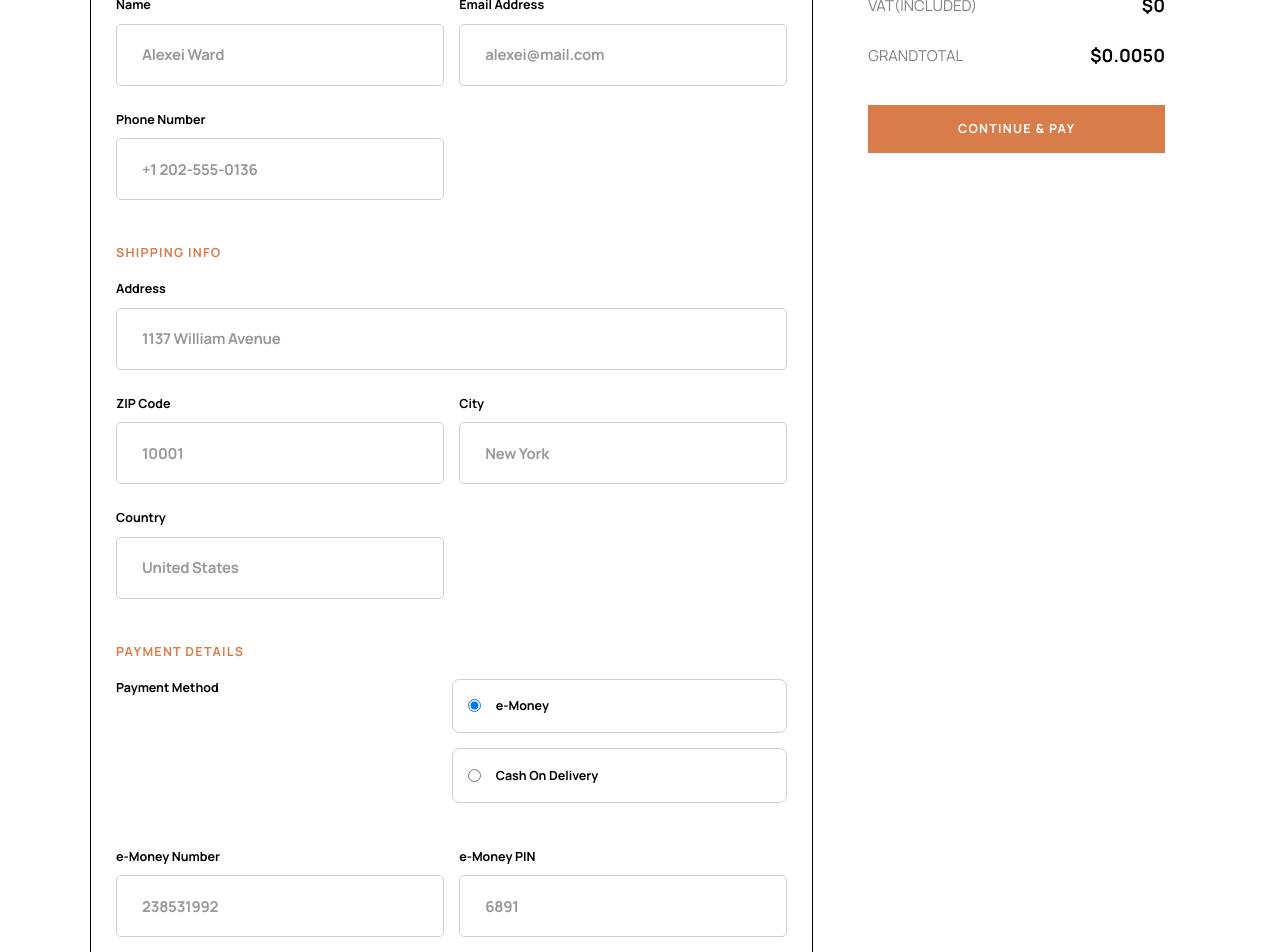
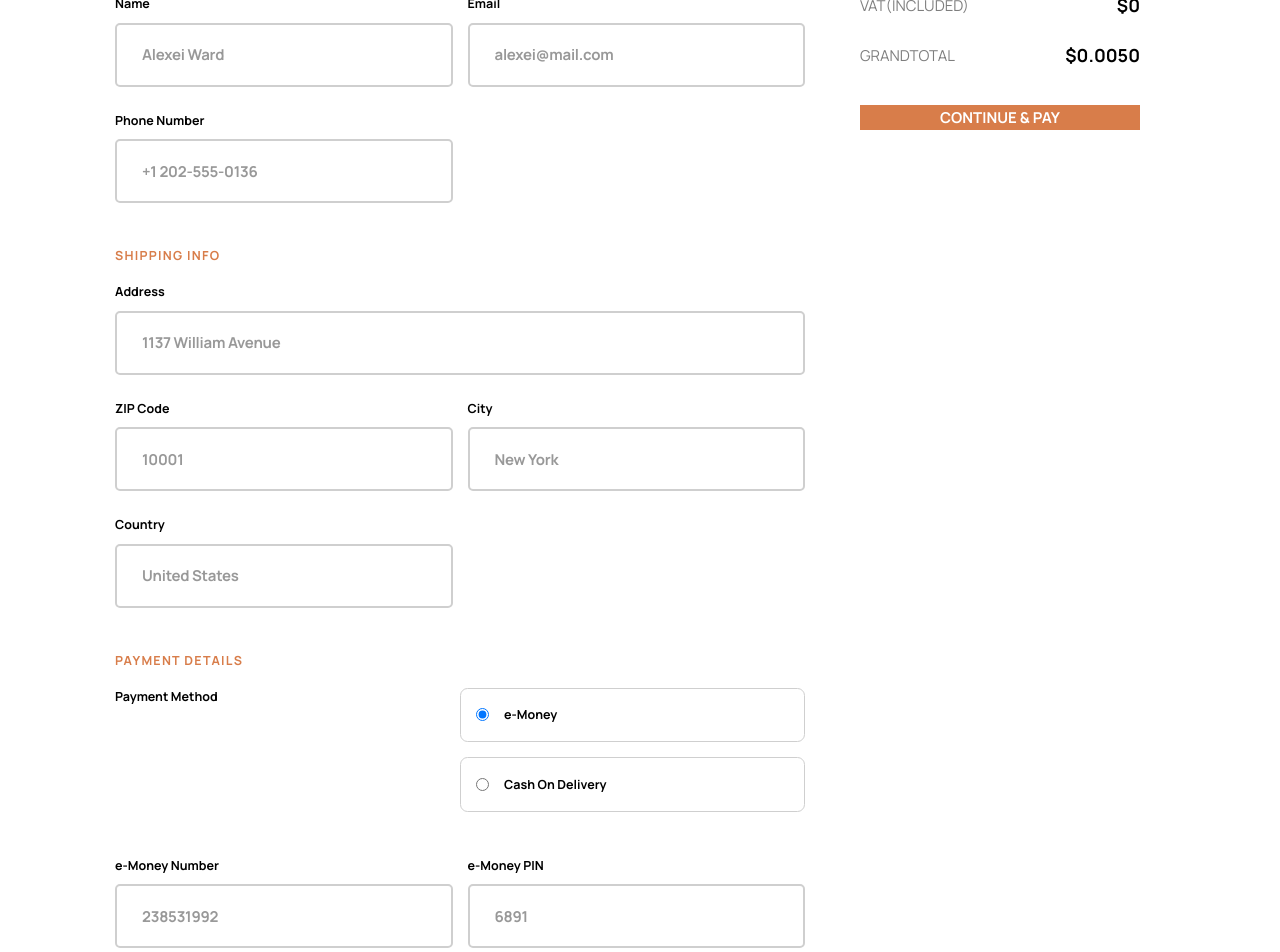
Before and after one commit to godwinopara/audiophille-ecommerce, a React (Create React App) app: page /checkout in a window 1280 px wide. Shown: the part 360-1312 px from the top of the page. Built offline with nearby package versions, Linux system fonts and the light colour scheme.

Commit message:
added form validation with formik and yup

```diff
--- a/package.json
+++ b/package.json
@@ -8,11 +8,13 @@
     "@testing-library/react": "^11.2.7",
     "@testing-library/user-event": "^12.8.3",
     "firebase": "^9.5.0",
+    "formik": "^2.2.9",
     "react": "^17.0.2",
     "react-dom": "^17.0.2",
     "react-router-dom": "^6.0.2",
     "react-scripts": "4.0.3",
-    "web-vitals": "^1.1.2"
+    "web-vitals": "^1.1.2",
+    "yup": "^0.32.11"
   },
   "scripts": {
     "start": "craco start",
--- a/src/components/form/FormInput.js
+++ b/src/components/form/FormInput.js
@@ -1,11 +1,14 @@
-import React from "react";
-
-const FormInput = ({ inputType, placeholder }) => {
+const FormInput = ({ inputType, placeholder, value, onChange, name, inputEmpty }) => {
   return (
     <input
-      className="border border-gray-100 rounded-lg mb-10 mt-4 pl-10 py-7 w-full"
+      className={`border-2 ${
+        inputEmpty === true ? "border-red-100" : "border-gray-100"
+      } rounded-lg mb-10 mt-4 pl-10 py-7 w-full font-bold`}
       type={inputType}
       placeholder={placeholder}
+      value={value}
+      name={name}
+      onChange={onChange}
     />
   );
 };
--- /dev/null
+++ b/src/components/form/FormikInput.js
@@ -0,0 +1,26 @@
+import { useField } from "formik";
+
+const FormikInput = ({ label, ...props }) => {
+  const [field, meta] = useField(props);
+  return (
+    <div>
+      <div className="flex justify-between">
+        <label
+          htmlFor={props.id || props.name}
+          className={`${meta.touched && meta.error ? "text-red-100" : null} font-bold text-xl`}
+        >
+          {label}
+        </label>
+        <span className="text-red-100">{meta.error}</span>
+      </div>
+      <input
+        className={`border-2 ${meta.touched && meta.error ? "border-red-100" : "border-gray-100"}
+            block rounded-lg w-full mb-10 mt-4 pl-10 py-7 font-bold`}
+        {...props}
+        {...field}
+      />
+    </div>
+  );
+};
+
+export default FormikInput;
--- /dev/null
+++ b/src/components/form/FormikRadio.js
@@ -0,0 +1,14 @@
+import { useField } from "formik";
+
+const FormikRadio = ({ children, ...props }) => {
+  const [field, meta] = useField({ ...props, type: "radio" });
+
+  return (
+    <div>
+      <label htmlFor=""></label>
+      <input type="radio" name="" id="" />
+    </div>
+  );
+};
+
+export default FormikRadio;
--- /dev/null
+++ b/src/components/form/FormikValidation.js
@@ -0,0 +1,11 @@
+import * as Yup from "yup";
+
+export const formValidation = Yup.object().shape({
+  name: Yup.string().min(5, "too short").required("required"),
+  email: Yup.string().email("invalid email format").required("required"),
+  phonenumber: Yup.number().required("required"),
+  address: Yup.string().required("required"),
+  city: Yup.string().required("required"),
+  zipcode: Yup.string().required("required"),
+  country: Yup.string().required("required"),
+});
--- a/src/components/form/InputWrapper.js
+++ b/src/components/form/InputWrapper.js
@@ -1,11 +1,26 @@
 import Label from "./Label";
 import FormInput from "./FormInput";
 
-const InputWrapper = ({ labelText, placeholder, inputType }) => {
+const InputWrapper = ({
+  labelText,
+  placeholder,
+  inputType,
+  value,
+  onChange,
+  name,
+  isInputFieldEmpty,
+}) => {
   return (
     <div className="w-full">
       <Label text={labelText} />
-      <FormInput inputType={inputType} placeholder={placeholder} />
+      <FormInput
+        inputType={inputType}
+        value={value}
+        placeholder={placeholder}
+        onChange={onChange}
+        name={name}
+        inputEmpty={isInputFieldEmpty}
+      />
     </div>
   );
 };
--- a/src/pages/Checkout.js
+++ b/src/pages/Checkout.js
@@ -1,4 +1,4 @@
-import { Fragment, useState } from "react";
+import { Fragment, useState, useContext } from "react";
 import Header from "../components/layout/Header";
 import Footer from "../components/layout/Footer";
 import GoBackBtn from "../components/shared/GoBackBtn";
@@ -7,58 +7,81 @@ import InputWrapper from "../components/form/InputWrapper";
 import PaymentMethod from "../components/form/PaymentMethod";
 import Label from "../components/form/Label";
 import Heading3 from "../components/shared/Heading3";
-import { useContext } from "react";
 import CartContext from "../context/cart/cartContext";
 import CartItemDetails from "../components/cart/CartItemDetails";
 import CostList from "../components/checkout/CostList";
-import Input from "../components/shared/Input";
 import cashPaymentImg from "../assets/shared/desktop/cash-payment.png";
+
+/* REACT FORMIK IMPORTS */
+
+import { Formik, Form } from "formik";
+import FormikInput from "../components/form/FormikInput";
+import { formValidation } from "../components/form/FormikValidation";
 
 const Checkout = () => {
   const { cart, total } = useContext(CartContext);
+
+  /* Default Values for various input fields */
+
+  const initialValues = {
+    name: "",
+    email: "",
+    phonenumber: "",
+    address: "",
+    city: "",
+    zipcode: "",
+    country: "",
+  };
+
   const [paymentMethod, setPaymentMethod] = useState("eMoney");
 
   const handleOnChange = (e) => {
     setPaymentMethod(e.target.value);
   };
 
+  const handleSubmit = (values) => {
+    console.log(values);
+  };
+
   return (
     <Fragment>
       <Header />
       <section className="max-w-screen-xxl mb-56 mx-auto px-10 xl:px-0">
-        <GoBackBtn />
+        <GoBackBtn link="" />
+
+        {/* FORMIK FORM */}
+        <Formik
+          initialValues={initialValues}
+          validationSchema={formValidation}
+          onSubmit={handleSubmit}
+        >
+          <Form className="px-10">
             <div className="xl:grid xl:grid-cols-3 gap-x-12">
-          <form action="" className="px-10 border col-span-2">
+              <div className="col-span-2">
                 <Heading3 text="checkout" classList="sm:text-4xxl md:text-5xl" />
-            <div>
                 <Heading4 text="BILLING DETAILS" />
                 <div className="xl:grid xl:grid-cols-2 gap-x-6">
-                <InputWrapper inputType="text" labelText="Name" placeholder="Alexei Ward" />
-                <InputWrapper
-                  inputType="text"
-                  labelText="Email Address"
-                  placeholder="alexei@mail.com"
-                />
-                <InputWrapper
-                  inputType="number"
-                  labelText="Phone Number"
+                  <FormikInput name="name" label="Name" placeholder="Alexei Ward" />
+                  <FormikInput name="email" label="Email" placeholder="alexei@mail.com" />
+                  <FormikInput
+                    name="phonenumber"
+                    label="Phone Number"
                     placeholder="+1 202-555-0136"
                   />
-              </div>
                 </div>
                 <div>
                   <Heading4 text="SHIPPING INFO" />
                   <div className="xl:grid xl:grid-cols-2 gap-x-6">
                     <div className="col-span-2">
-                  <InputWrapper
-                    inputType="text"
-                    labelText="Address"
+                      <FormikInput
+                        name="address"
+                        label="Address"
                         placeholder="1137 William Avenue"
                       />
                     </div>
-                <InputWrapper inputType="text" labelText="ZIP Code" placeholder="10001" />
-                <InputWrapper inputType="text" labelText="City" placeholder="New York" />
-                <InputWrapper inputType="text" labelText="Country" placeholder="United States" />
+                    <FormikInput name="zipcode" label="ZIP Code" placeholder="10001" />
+                    <FormikInput name="city" label="City" placeholder="New York" />
+                    <FormikInput name="country" label="Country" placeholder="United States" />
                   </div>
                 </div>
 
@@ -101,17 +124,21 @@ const Checkout = () => {
                         </div>
                         <p className="opacity-50">
                           The ‘Cash on Delivery’ option enables you to pay in cash when our delivery
-                      courier arrives at your residence. Just make sure your address is correct so
-                      that your order will not be cancelled.
+                          courier arrives at your residence. Just make sure your address is correct
+                          so that your order will not be cancelled.
                         </p>
                       </div>
                     )}
                   </div>
                 </div>
-          </form>
+              </div>
+
+              {/* SUMMARY OF ALL THE PURCHASES */}
+
               <aside className="px-10">
                 <h5 className="my-12 font-bold text-3xl">SUMMARY</h5>
 
+                {/* GET THE CART ITEMS FROM THE CONTEXT API AND LOOP THROUGH AND DISPLAY THE ITEMS */}
                 {cart.map((item) => (
                   <div className="flex justify-between items-center mb-10">
                     <CartItemDetails
@@ -124,6 +151,7 @@ const Checkout = () => {
                   </div>
                 ))}
 
+                {/* SUMMARY OF ALL THE TOTAL COST */}
                 <ul>
                   <CostList name="total" amount={total} />
                   <CostList name="shipping" amount={50} />
@@ -133,19 +161,18 @@ const Checkout = () => {
                   </div>
                 </ul>
 
-            <Input
-              value="continue & pay"
-              classList="uppercase font-bold bg-brown-100 text-white-300 w-full my-12 cursor-pointer hover:bg-brown-200"
-            />
+                <button
+                  type="submit"
+                  className="uppercase font-bold bg-brown-100 text-white-300 w-full my-12 cursor-pointer hover:bg-brown-200"
+                >
+                  Continue & pay
+                </button>
               </aside>
             </div>
+          </Form>
+        </Formik>
       </section>
       {/*
-      <br />
-      The ‘Cash on Delivery’ option enables you to pay in cash when our delivery courier arrives at
-      your residence. Just make sure your address is correct so that your order will not be
-      cancelled.
-      <br />
       Summary XX99 MK II x1 $2,999
       <br />
       XX59 x2 $899
--- a/tailwind.config.js
+++ b/tailwind.config.js
@@ -10,6 +10,10 @@ module.exports = {
         100: "#D87D4A",
         200: "#FB8F85",
       },
+      red: {
+        100: "#cd2c2c",
+      },
+
       gray: {
         100: "#cfcfcf",
       },
```
Also changed, not shown: 1 other file (tests, documents, lock files or other folders). Lines whose indentation alone changed are shown as unchanged.
